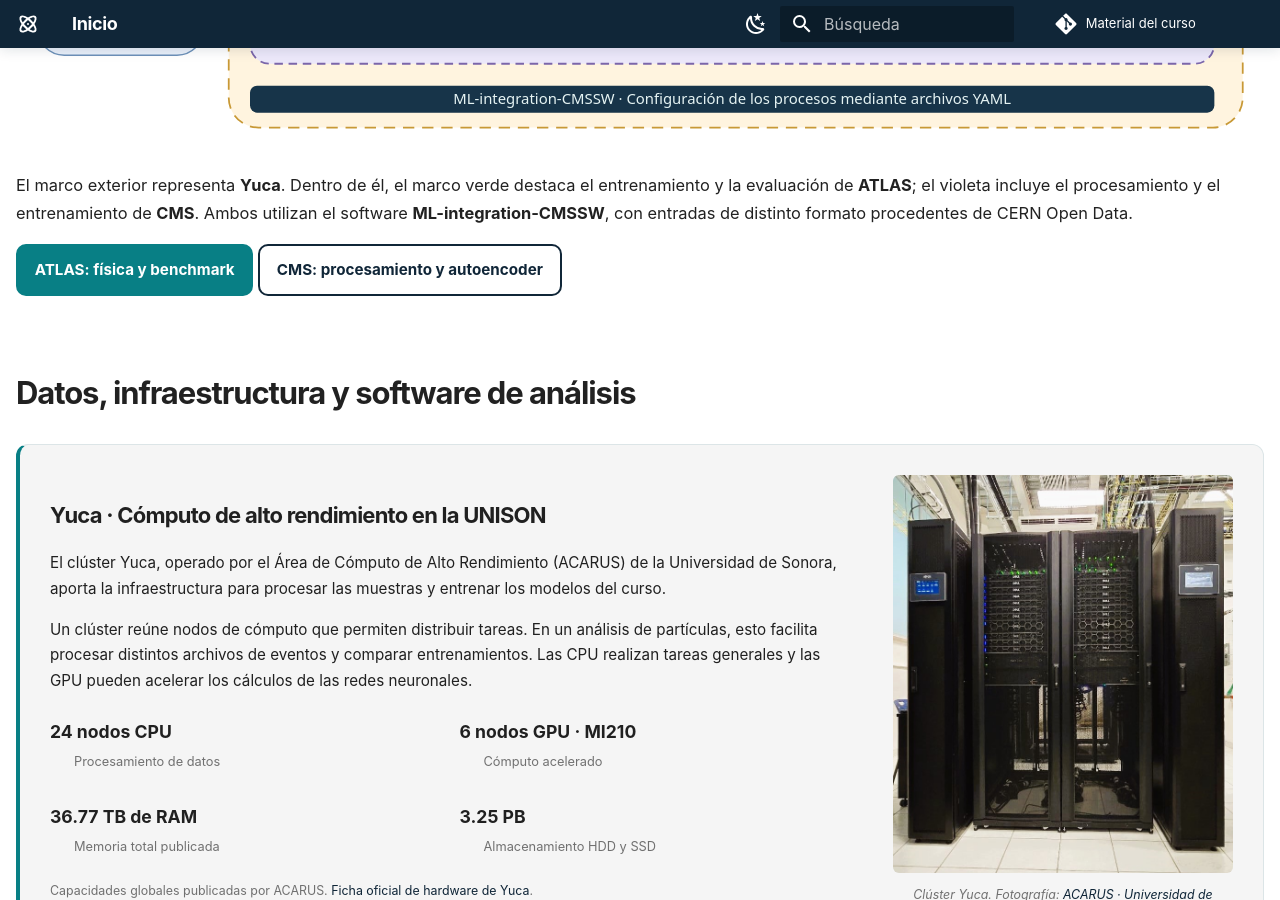
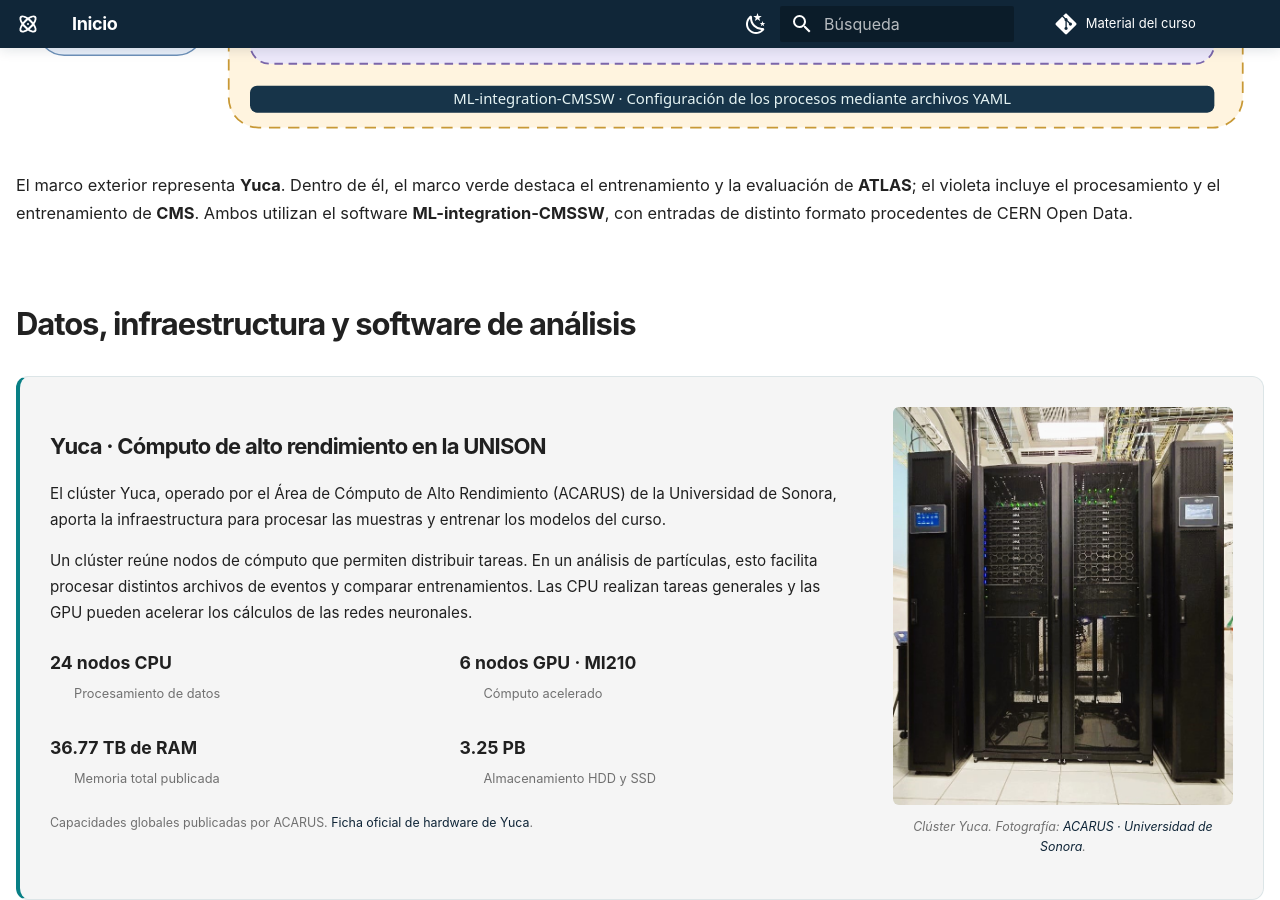
Before and after one commit to castaned/practical-ml-hep, an MkDocs documentation site: the page built from docs/index.md, in a window 1280 px wide and 900 px high, scrolled down 1832 px. Built offline with MkDocs 1.6.1 and Material for MkDocs 9.7.7, drawn with Linux system fonts in a browser that asks for light colours; comment, search, counter and statistics services are not loaded.

Commit message:
Remove duplicate exercise buttons below workflow diagram

```diff
--- a/docs/index.md
+++ b/docs/index.md
@@ -71,9 +71,6 @@ En el curso practicaremos las etapas de un análisis de física experimental de
 ![Arquitectura del análisis: CERN Open Data como fuente, Yuca como entorno de ejecución y marcos de énfasis ATLAS y CMS](assets/workshop/hep_framework_atlas_cms.svg)
 
 El marco exterior representa **Yuca**. Dentro de él, el marco verde destaca el entrenamiento y la evaluación de **ATLAS**; el violeta incluye el procesamiento y el entrenamiento de **CMS**. Ambos utilizan el software **ML-integration-CMSSW**, con entradas de distinto formato procedentes de CERN Open Data.
-
-[ATLAS: física y benchmark](fisica.md){ .md-button .md-button--primary }
-[CMS: procesamiento y autoencoder](autoencoder.md){ .md-button }
 
 ## Datos, infraestructura y software de análisis
 
```
